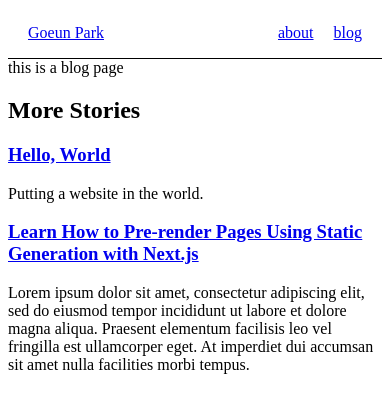
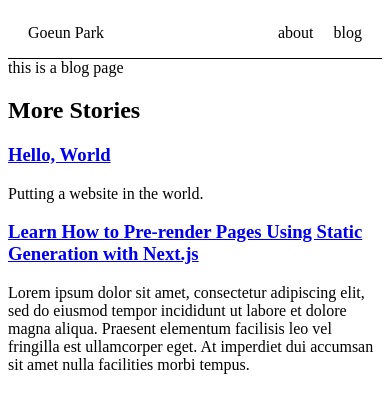
Before and after one commit to goeunpark/personal-site, a Next.js app: page /blog in a window 390 px wide. Shown: the top 412 px of the page. Built offline with nearby package versions, Linux system fonts and the light colour scheme.

Commit message:
media query

```diff
--- a/src/components/Header.module.scss
+++ b/src/components/Header.module.scss
@@ -3,6 +3,12 @@
   display: flex;
   flex-direction: row;
   justify-content: space-between;
+
+  a {
+    color: inherit;
+    text-decoration: none;
+  }
+
 
   .title {
     display: flex;
--- a/src/styles/globals.scss
+++ b/src/styles/globals.scss
@@ -8,17 +8,30 @@ body {
   -webkit-font-smoothing: antialiased;
 }
 
-a {
+.page-content a {
   color: inherit;
-  text-decoration: none;
+  text-decoration: underline;
+
 }
 
 * {
   box-sizing: border-box;
 }
 
-.page-content {
-  padding-top: 4em;
-  padding-left: 12em;
-  padding-right: 12em;
+/* If the screen size is 601px or more, set the font-size of <div> to 80px */
+@media only screen and (min-width: 601px) {
+  .page-content {
+    padding-top: 4em;
+    padding-left: 10em;
+    padding-right: 10em;
+  }
 }
+
+/* If the screen size is 600px or less, set the font-size of <div> to 30px */
+@media only screen and (max-width: 600px) {
+  .page-content {
+    padding-top: 4em;
+    padding-left: 3em;
+    padding-right: 3em;
+  }
+}
```
